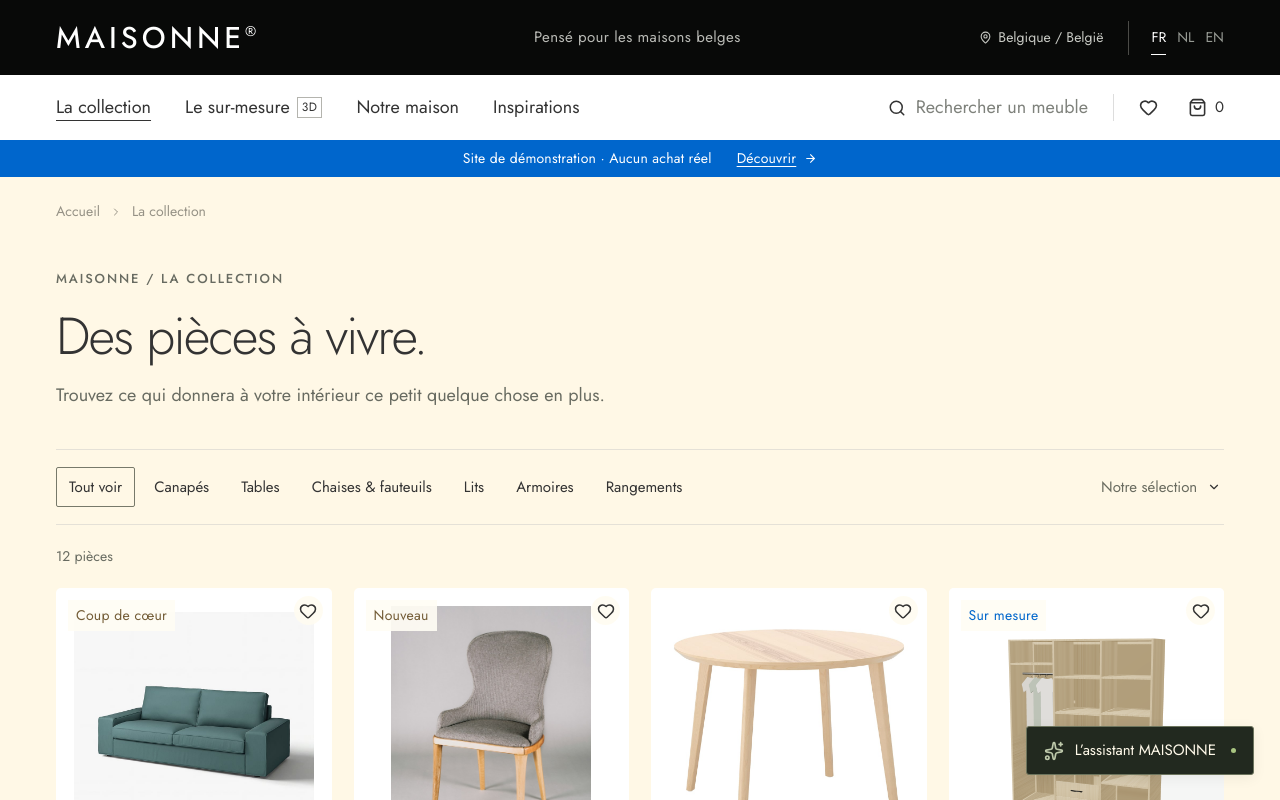
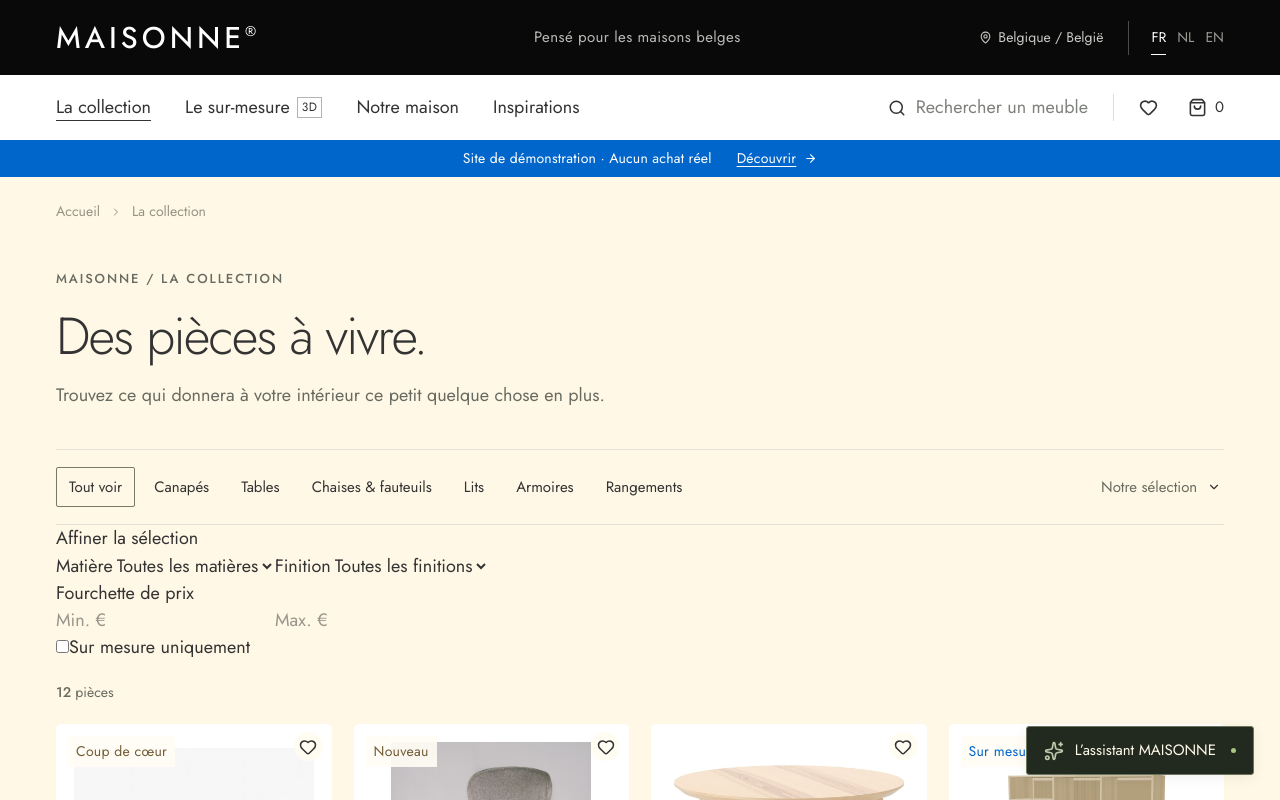
Before and after one commit to mishpesh/maisonne_hunt, a React (Vite) app: page /collection in a window 1280 px wide. Shown: the top 800 px of the page. Built offline with nearby package versions, Linux system fonts and the light colour scheme.

Commit message:
Sync MAISONNE concept refresh

```diff
--- a/src/pages/Catalog.tsx
+++ b/src/pages/Catalog.tsx
@@ -5,6 +5,68 @@ import type { TranslationKey } from "../i18n";
 import { categories, matchesProduct, products } from "../data";
 import { useStore } from "../store";
 import ProductCard from "../components/ProductCard";
+
+type MaterialFilter = "all" | "wood" | "upholstery" | "metal";
+
+const filterCopy = {
+  fr: {
+    refine: "Affiner la sélection",
+    material: "Matière",
+    allMaterials: "Toutes les matières",
+    wood: "Bois & placage",
+    upholstery: "Tissu & textile",
+    metal: "Métal & laque",
+    finish: "Finition",
+    allFinishes: "Toutes les finitions",
+    price: "Fourchette de prix",
+    min: "Min. €",
+    max: "Max. €",
+    custom: "Sur mesure uniquement",
+    clear: "Effacer les filtres",
+  },
+  nl: {
+    refine: "Verfijn je selectie",
+    material: "Materiaal",
+    allMaterials: "Alle materialen",
+    wood: "Hout & fineer",
+    upholstery: "Stof & textiel",
+    metal: "Metaal & lak",
+    finish: "Afwerking",
+    allFinishes: "Alle afwerkingen",
+    price: "Prijsbereik",
+    min: "Min. €",
+    max: "Max. €",
+    custom: "Alleen maatwerk",
+    clear: "Filters wissen",
+  },
+  en: {
+    refine: "Refine your selection",
+    material: "Material",
+    allMaterials: "All materials",
+    wood: "Wood & veneer",
+    upholstery: "Fabric & upholstery",
+    metal: "Metal & lacquer",
+    finish: "Finish",
+    allFinishes: "All finishes",
+    price: "Price range",
+    min: "Min. €",
+    max: "Max. €",
+    custom: "Made to measure only",
+    clear: "Clear filters",
+  },
+} as const;
+
+function materialGroup(value: string): Exclude<MaterialFilter, "all"> {
+  const normalised = value.toLocaleLowerCase();
+  if (["tissu", "stof", "fabric", "boucle", "textile"].some((part) => normalised.includes(part))) {
+    return "upholstery";
+  }
+  if (["métal", "metal", "metaal"].some((part) => normalised.includes(part))) {
+    return "metal";
+  }
+  return "wood";
+}
+
 export default function Catalog({
   favouritesOnly = false,
 }: {
@@ -12,21 +74,52 @@ export default function Catalog({
 }) {
   const { t, lang, favourites } = useStore();
   const [params, setParams] = useSearchParams();
-  const category = params.get("category") || "all",
-    query = params.get("q") || "";
+  const category = params.get("category") || "all";
+  const query = params.get("q") || "";
   const [sort, setSort] = useState("recommended");
+  const [selectedMaterial, setSelectedMaterial] = useState<MaterialFilter>("all");
+  const [selectedFinish, setSelectedFinish] = useState<TranslationKey | "all">("all");
+  const [minPrice, setMinPrice] = useState("");
+  const [maxPrice, setMaxPrice] = useState("");
+  const [customOnly, setCustomOnly] = useState(false);
+  const labels = filterCopy[lang];
+  const finishOptions = Array.from(new Set(products.flatMap((product) => product.finishNames)));
+  const activeFilterCount = [
+    selectedMaterial !== "all",
+    selectedFinish !== "all",
+    minPrice !== "",
+    maxPrice !== "",
+    customOnly,
+  ].filter(Boolean).length;
+
   let list = products.filter(
-    (p) =>
-      (!favouritesOnly || favourites.includes(p.id)) &&
-      (category === "all" || p.category === category) &&
-      matchesProduct(p, query),
+    (product) =>
+      (!favouritesOnly || favourites.includes(product.id)) &&
+      (category === "all" || product.category === category) &&
+      matchesProduct(product, query) &&
+      (selectedMaterial === "all" || materialGroup(product.material[lang]) === selectedMaterial) &&
+      (selectedFinish === "all" || product.finishNames.includes(selectedFinish)) &&
+      (minPrice === "" || product.price >= Number(minPrice)) &&
+      (maxPrice === "" || product.price <= Number(maxPrice)) &&
+      (!customOnly || Boolean(product.custom)),
   );
+
   if (sort === "priceAsc") list = [...list].sort((a, b) => a.price - b.price);
   if (sort === "priceDesc") list = [...list].sort((a, b) => b.price - a.price);
-  if (sort === "nameSort")
-    list = [...list].sort((a, b) =>
-      a.name[lang].localeCompare(b.name[lang], lang),
-    );
+  if (sort === "nameSort") {
+    list = [...list].sort((a, b) => a.name[lang].localeCompare(b.name[lang], lang));
+  }
+
+  const clearFilters = () => {
+    setSelectedMaterial("all");
+    setSelectedFinish("all");
+    setMinPrice("");
+    setMaxPrice("");
+    setCustomOnly(false);
+    setParams({});
+    setSort("recommended");
+  };
+
   return (
     <main className="catalog-page container">
       <div className="breadcrumb">
@@ -35,12 +128,11 @@ export default function Catalog({
         <span>{t(favouritesOnly ? "favourites" : "collection")}</span>
       </div>
       <div className="catalog-heading">
-        <p className="eyebrow">
-          MAISONNE / {t(favouritesOnly ? "favourites" : "collection")}
-        </p>
+        <p className="eyebrow">MAISONNE / {t(favouritesOnly ? "favourites" : "collection")}</p>
         <h1>{t(favouritesOnly ? "favouritesTitle" : "catalogTitle")}</h1>
         <p>{t(favouritesOnly ? "favouritesEmpty" : "catalogText")}</p>
       </div>
+
       {query && (
         <div className="query-chip">
           {t("resultsFor")} « {query} »
@@ -48,9 +140,9 @@ export default function Catalog({
             className="icon-button"
             aria-label={t("close")}
             onClick={() =>
-              setParams((p) => {
-                p.delete("q");
-                return p;
+              setParams((current) => {
+                current.delete("q");
+                return current;
               })
             }
           >
@@ -58,68 +150,116 @@ export default function Catalog({
           </button>
         </div>
       )}
+
       <div className="catalog-toolbar">
-        <div className="filter-tabs">
-          {[{ id: "all" }, ...categories].map((c) => (
+        <div className="filter-tabs" aria-label={t("collection")}>
+          {[{ id: "all" }, ...categories].map((item) => (
             <button
-              key={c.id}
+              key={item.id}
               onClick={() =>
-                setParams((p) => {
-                  c.id === "all"
-                    ? p.delete("category")
-                    : p.set("category", c.id);
-                  return p;
+                setParams((current) => {
+                  item.id === "all"
+                    ? current.delete("category")
+                    : current.set("category", item.id);
+                  return current;
                 })
               }
-              className={category === c.id ? "active" : ""}
-              aria-pressed={category === c.id}
+              className={category === item.id ? "active" : ""}
+              aria-pressed={category === item.id}
             >
-              {t(c.id as TranslationKey)}
+              {t(item.id as TranslationKey)}
             </button>
           ))}
         </div>
         <label className="sort-select">
           <span className="sr-only">{t("sort")}</span>
-          <select value={sort} onChange={(e) => setSort(e.target.value)}>
-            {["recommended", "priceAsc", "priceDesc", "nameSort"].map((k) => (
-              <option key={k} value={k}>
-                {t(k as TranslationKey)}
-              </option>
+          <select value={sort} onChange={(event) => setSort(event.target.value)}>
+            {["recommended", "priceAsc", "priceDesc", "nameSort"].map((key) => (
+              <option key={key} value={key}>{t(key as TranslationKey)}</option>
             ))}
           </select>
           <ChevronDown size={14} />
         </label>
       </div>
+
+      <section className="catalog-filter-panel" aria-label={labels.refine}>
+        <div className="catalog-filter-heading">
+          <span>{labels.refine}</span>
+          {activeFilterCount > 0 && <span>{activeFilterCount}</span>}
+        </div>
+        <div className="catalog-filter-bar">
+          <label className="catalog-filter-field">
+            <span>{labels.material}</span>
+            <select value={selectedMaterial} onChange={(event) => setSelectedMaterial(event.target.value as MaterialFilter)}>
+              <option value="all">{labels.allMaterials}</option>
+              <option value="wood">{labels.wood}</option>
+              <option value="upholstery">{labels.upholstery}</option>
+              <option value="metal">{labels.metal}</option>
+            </select>
+          </label>
+          <label className="catalog-filter-field">
+            <span>{labels.finish}</span>
+            <select value={selectedFinish} onChange={(event) => setSelectedFinish(event.target.value as TranslationKey | "all")}>
+              <option value="all">{labels.allFinishes}</option>
+              {finishOptions.map((finish) => (
+                <option key={finish} value={finish}>{t(finish)}</option>
+              ))}
+            </select>
+          </label>
+          <div className="catalog-price-range">
+            <span>{labels.price}</span>
+            <div>
+              <input
+                type="number"
+                min="0"
+                inputMode="numeric"
+                placeholder={labels.min}
+                aria-label={labels.min}
+                value={minPrice}
+                onChange={(event) => setMinPrice(event.target.value)}
+              />
+              <input
+                type="number"
+                min="0"
+                inputMode="numeric"
+                placeholder={labels.max}
+                aria-label={labels.max}
+                value={maxPrice}
+                onChange={(event) => setMaxPrice(event.target.value)}
+              />
+            </div>
+          </div>
+          <label className="catalog-custom-filter">
+            <input type="checkbox" checked={customOnly} onChange={(event) => setCustomOnly(event.target.checked)} />
+            <span>{labels.custom}</span>
+          </label>
+          {activeFilterCount > 0 && (
+            <button className="catalog-filter-reset" type="button" onClick={clearFilters}>
+              {labels.clear}
+              <X size={14} />
+            </button>
+          )}
+        </div>
+      </section>
+
       <p className="catalog-count">
-        {list.length} {t("products")}
+        <strong>{list.length}</strong> {t("products")}
       </p>
       {list.length ? (
         <div className="product-grid catalog-grid">
-          {list.map((p) => (
-            <ProductCard key={p.id} product={p} />
-          ))}
+          {list.map((product) => <ProductCard key={product.id} product={product} />)}
         </div>
       ) : favouritesOnly && favourites.length === 0 ? (
         <div className="empty-state">
           <Heart size={32} strokeWidth={1} />
           <h2>{t("favouritesEmpty")}</h2>
-          <Link className="button primary" to="/collection">
-            {t("explore")}
-          </Link>
+          <Link className="button primary" to="/collection">{t("explore")}</Link>
         </div>
       ) : (
         <div className="empty-state">
           <Search size={32} strokeWidth={1} />
           <h2>{t("noResults")}</h2>
-          <button
-            className="button outline"
-            onClick={() => {
-              setParams({});
-              setSort("recommended");
-            }}
-          >
-            {t("resetFilters")}
-          </button>
+          <button className="button outline" onClick={clearFilters}>{t("resetFilters")}</button>
         </div>
       )}
     </main>
```
